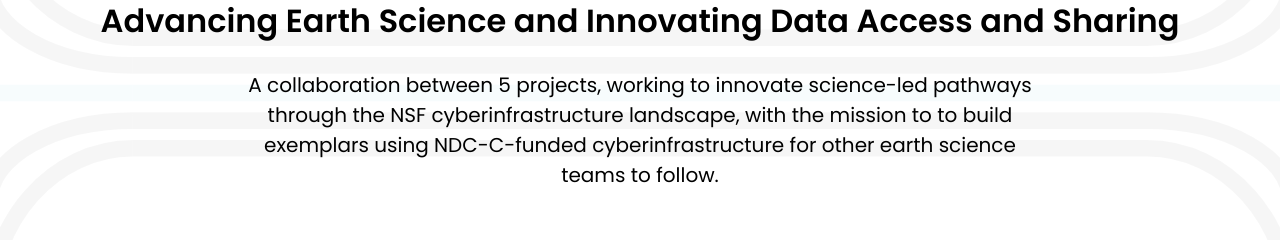
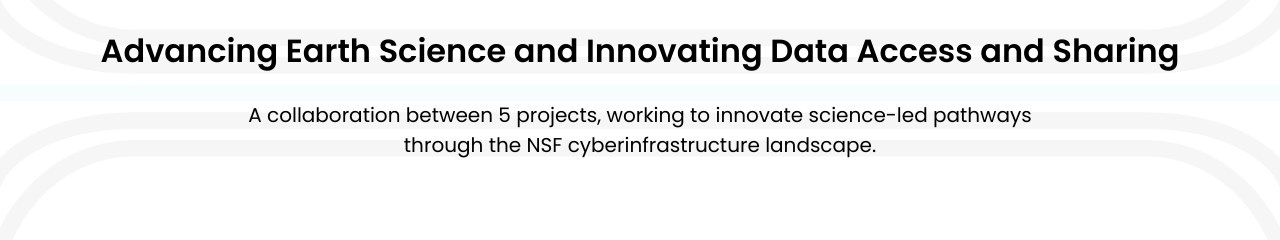
Before and after one commit to djw8605/pathfinders-website, a Next.js app: page / in a window 1280 px wide. Shown: the part 182-422 px from the top of the page. Built offline with nearby package versions, Linux system fonts and the light colour scheme.

Commit message:
Change subtext

```diff
--- a/src/components/Tagline/index.tsx
+++ b/src/components/Tagline/index.tsx
@@ -56,9 +56,7 @@
         <Box sx={subtextContainer}>
           <span style={subtext}>
             A collaboration between 5 projects, working to innovate science-led
-            pathways through the NSF cyberinfrastructure landscape, with the
-            mission to to build exemplars using NDC-C-funded cyberinfrastructure
-            for other earth science teams to follow.
+            pathways through the NSF cyberinfrastructure landscape.
           </span>
         </Box>
       </Box>
```
